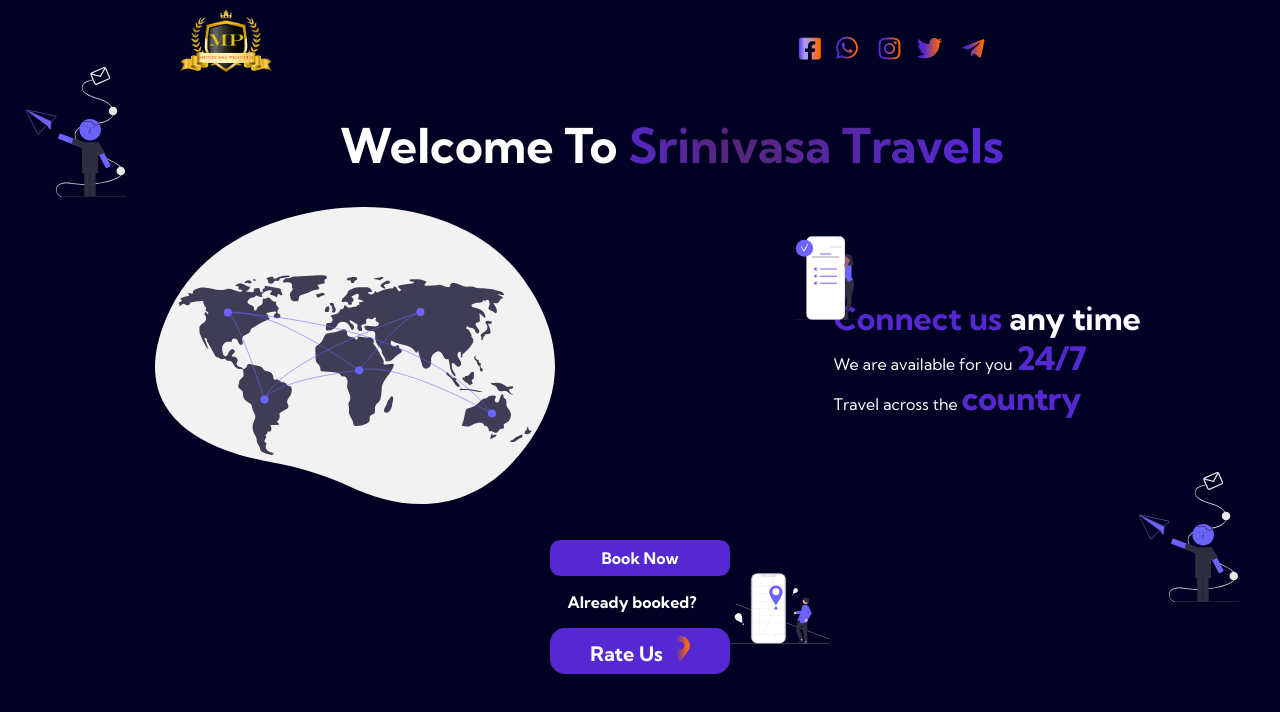
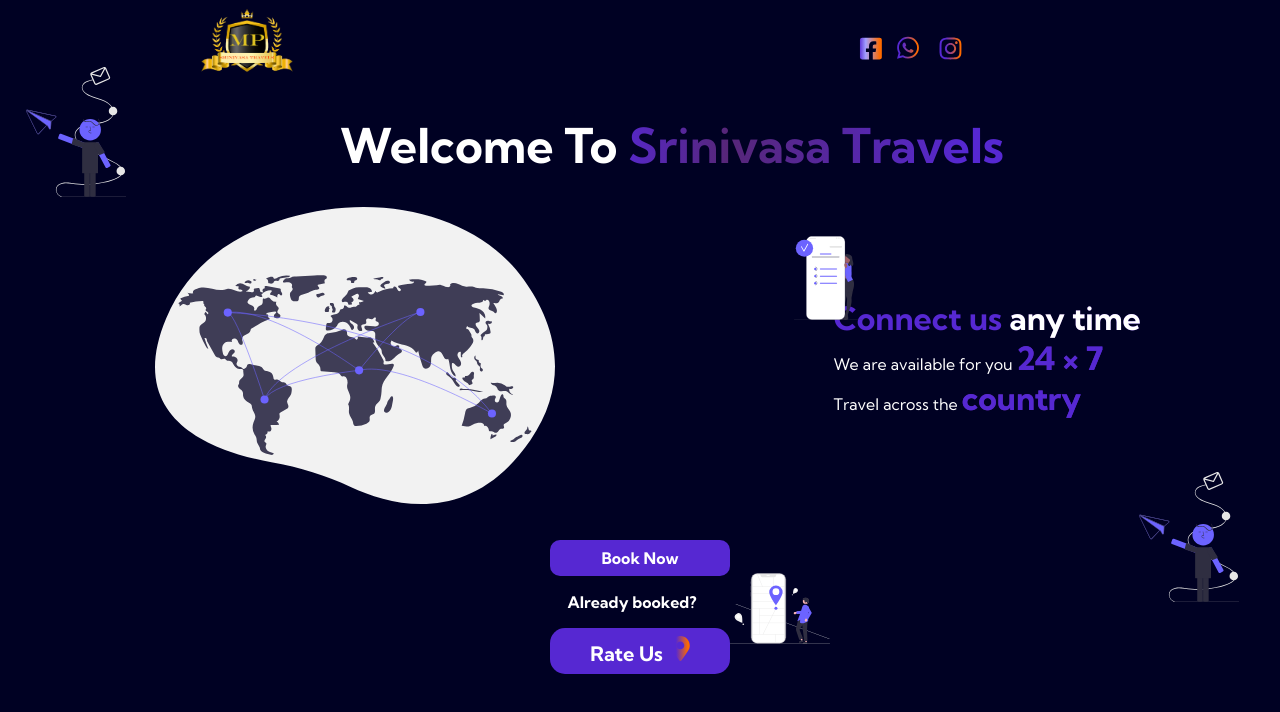
Before and after one commit to anithasubramanian19/Landing-page, a plain HTML site: page index.html in a window 1280 px wide. Shown: the top 712 px of the page. Drawn offline with Linux system fonts and the light colour scheme.

Commit message:
second commit

```diff
--- a/index.html
+++ b/index.html
@@ -34,12 +34,12 @@
     <div class="animate hidden">
         <a target="_blank" href="http://www.instagram.com/sunami.m.54"><img src="./images/instagram.svg" alt=""></a>
     </div>
-    <div class="animate hidden">
+    <!-- <div class="animate hidden">
         <a href=""><img src="./images/twitter.svg" alt=""></a>
     </div>
     <div class="animate hidden">
         <a href=""><img src="./images/telegram.svg" alt=""></a>
-    </div>
+    </div> -->
 </div>
 </nav>
 <main class="main-container">
@@ -52,7 +52,7 @@
     <div class="right">
         <!-- <img id="bg-two" src="./images/undraw_delivery_address_re_cjca.svg" alt=""> -->
         <p class="main-line" >Connect us  <span>any time</span> </p>
-        <p class="secondary">We are available for you  <span>24/7</span> </p>
+        <p class="secondary">We are available for you  <span>24 × 7</span> </p>
         <p class="line">Travel across  the <span>country</span></p>
     </div>
 </div>
```
